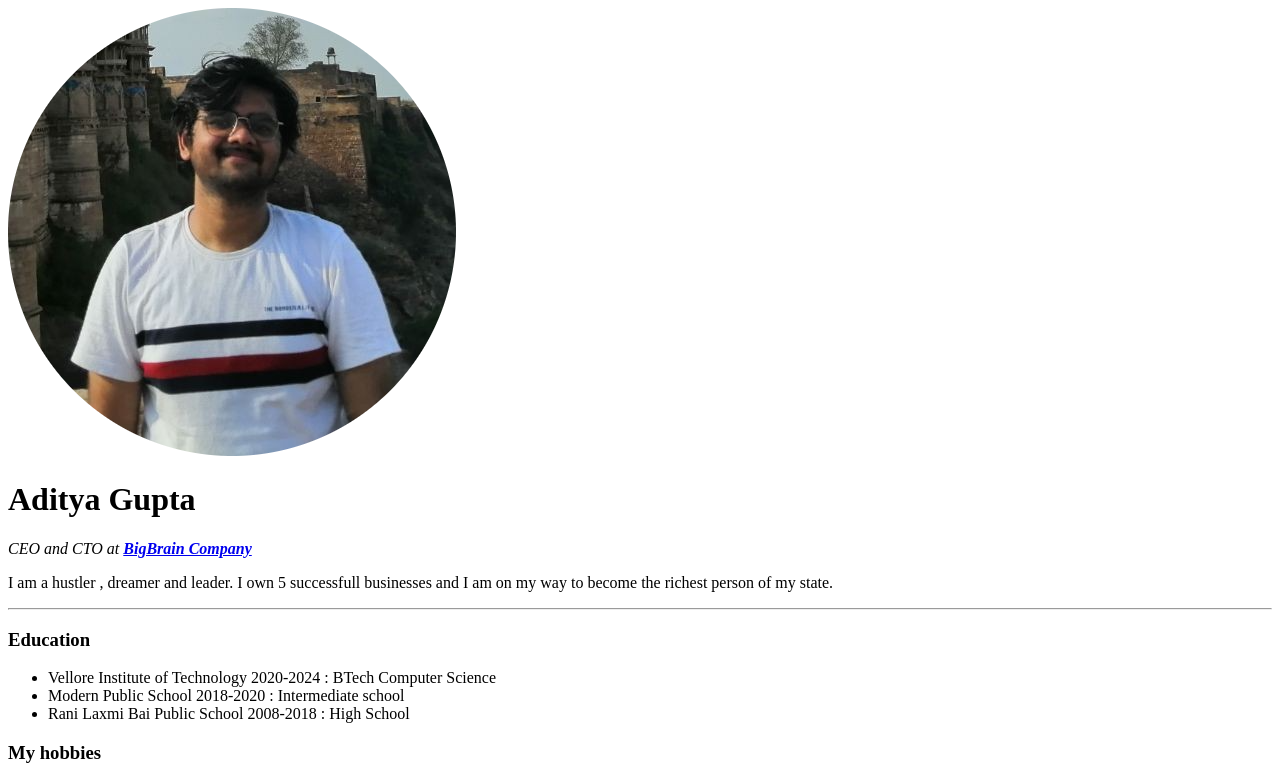
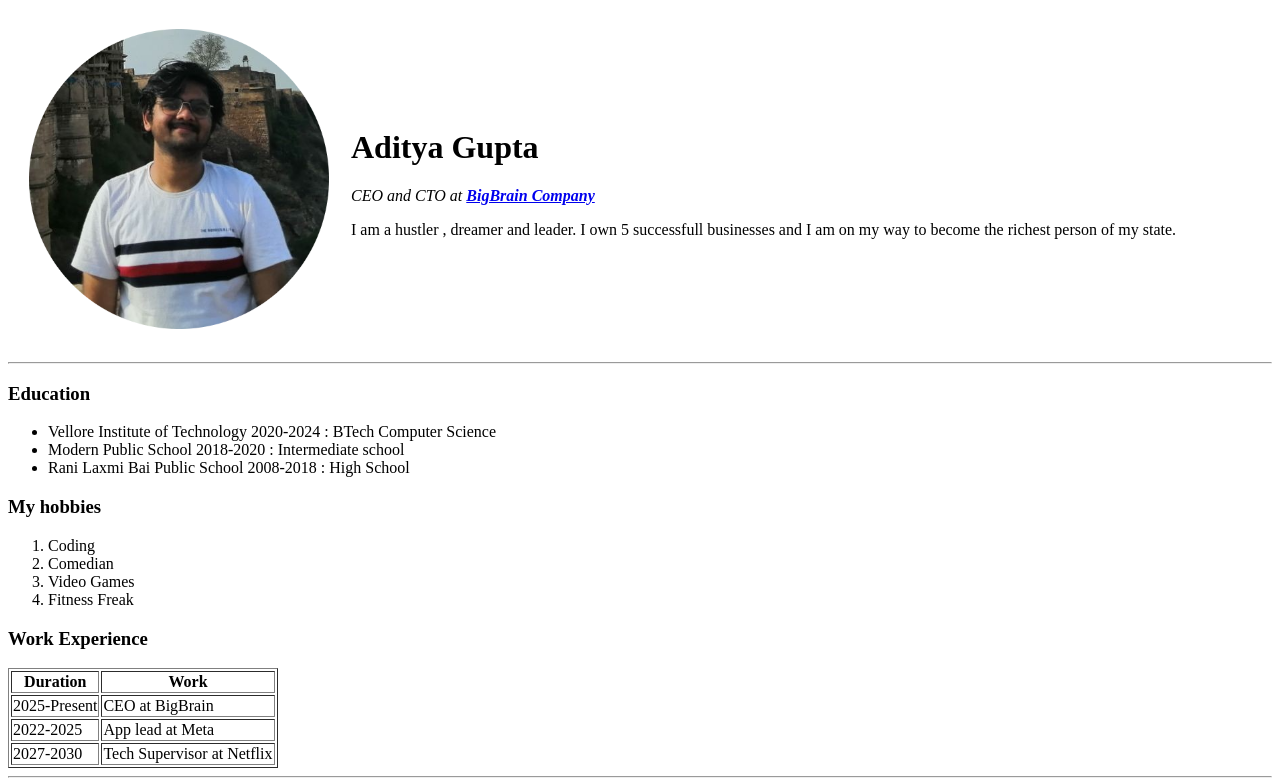
Before and after one commit to eddy1006/Portfolio-1990s-style, a plain HTML site: page index.html in a window 1280 px wide. Shown: the top 780 px of the page. Drawn offline with Linux system fonts and the light colour scheme.

Commit message:
tables for layout

```diff
--- a/index.html
+++ b/index.html
@@ -7,10 +7,14 @@
 </head>
 
 <body>
-  <img src="aditya.png" alt="aditya profile pic">
-  <h1>Aditya Gupta</h1>
-  <p><em>CEO and CTO at <strong><a href="https://www.linkedin.com/in/aditya-gupta-0985b621a/">BigBrain Company</a></strong></em></p><!-- its a good practice to use em and strong instead of bold and italic because bold and italic are just for styling meanwhile these two also lay emphasis on importance of content -->
-  <p>I am a hustler , dreamer and leader. I own 5 successfull businesses and I am on my way to become the richest person of my state. </p>
+  <table cellspacing="20">
+    <tr>
+      <td><img src="aditya.png" alt="aditya profile pic" height="300"></td>
+      <td><h1>Aditya Gupta</h1>
+      <p><em>CEO and CTO at <strong><a href="https://www.linkedin.com/in/aditya-gupta-0985b621a/">BigBrain Company</a></strong></em></p><!-- its a good practice to use em and strong instead of bold and italic because bold and italic are just for styling meanwhile these two also lay emphasis on importance of content -->
+      <p>I am a hustler , dreamer and leader. I own 5 successfull businesses and I am on my way to become the richest person of my state. </p></td>
+    </tr>
+  </table>
   <hr>
   <h3>Education</h3>
   <ul>
```
